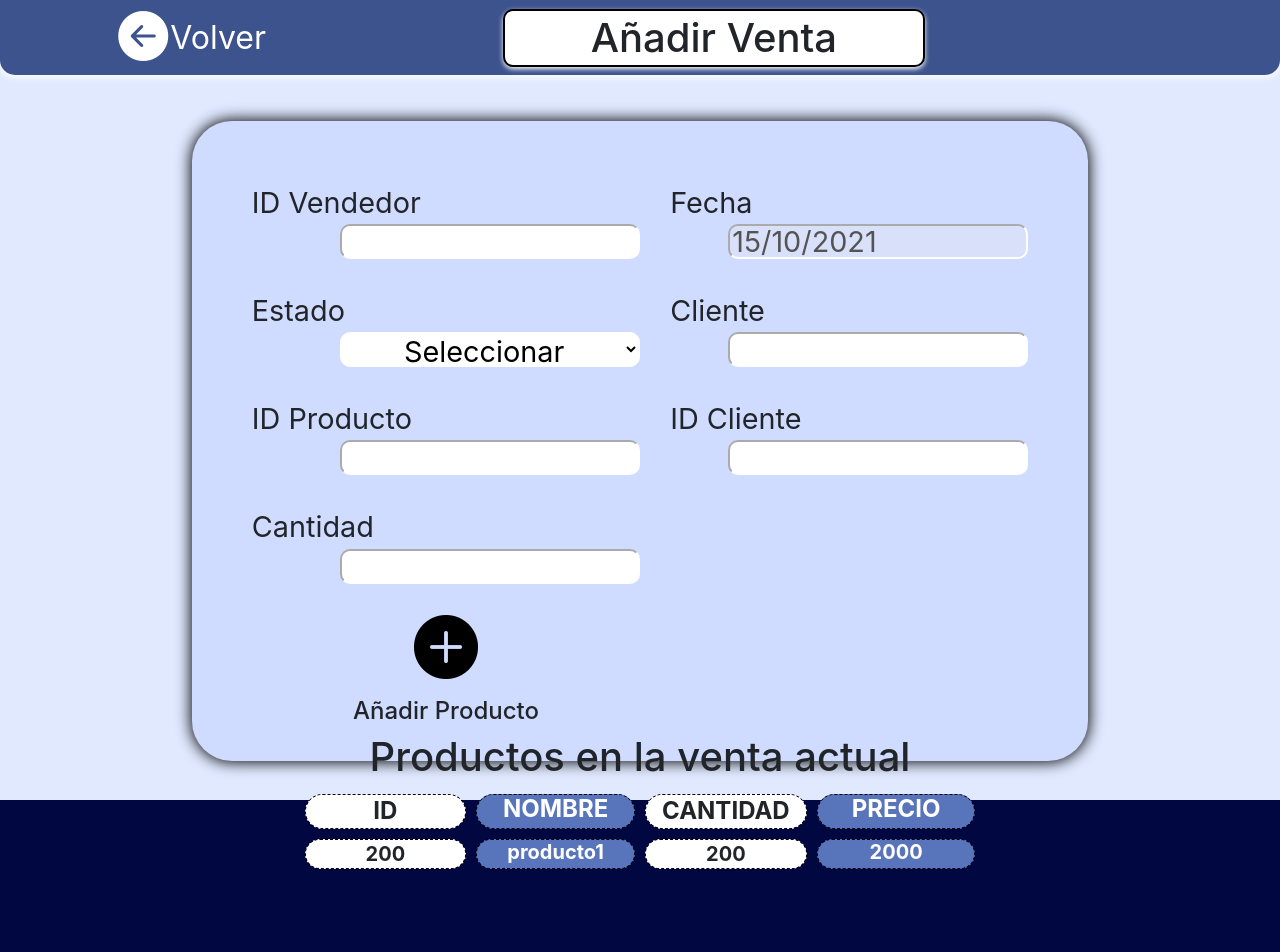
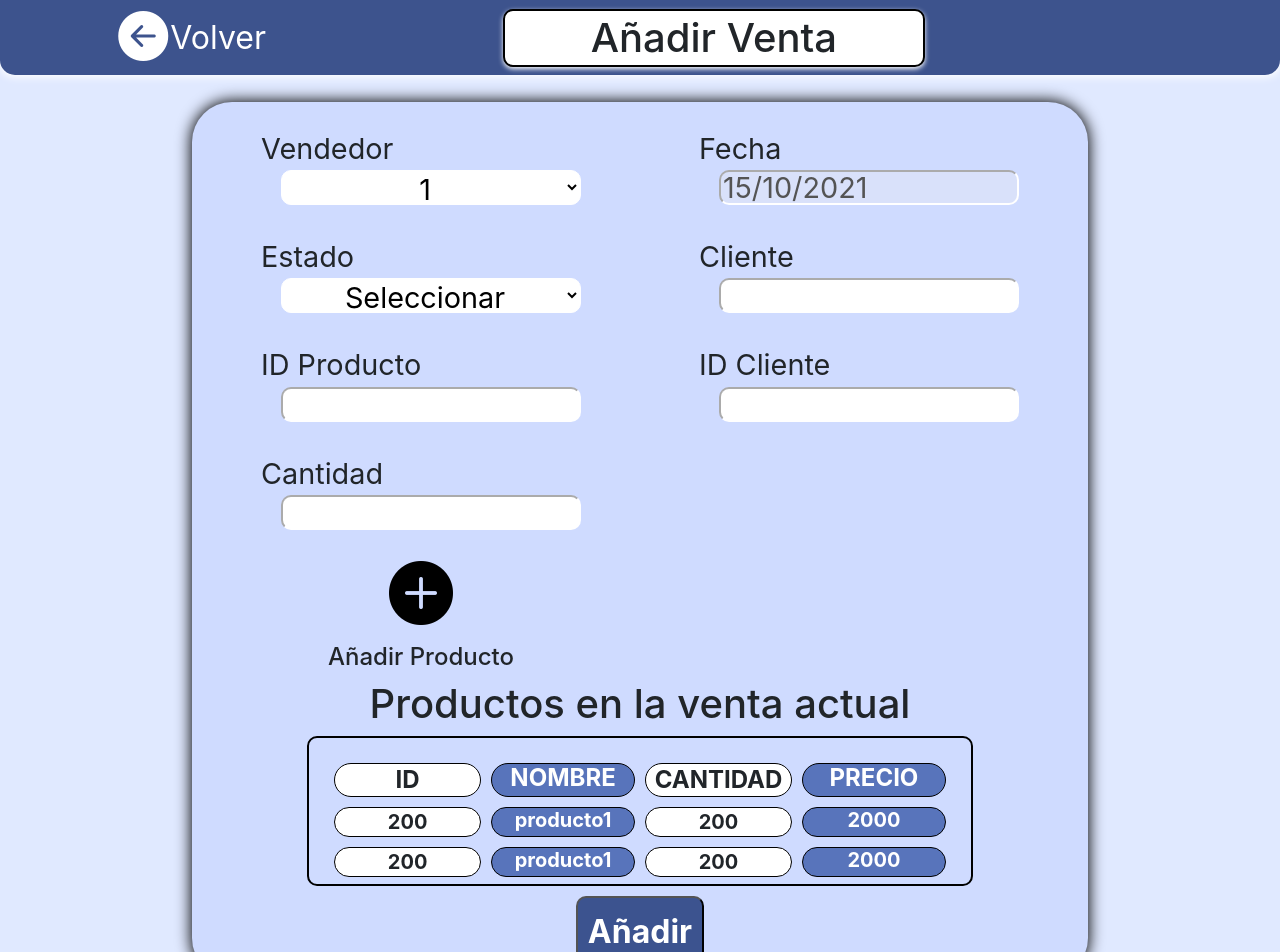
Before and after one commit to Alexcastr/deveApps, a React (Create React App) app: page /ventas/agregarventa in a window 1280 px wide. Shown: the top 952 px of the page. Built offline with nearby package versions, Linux system fonts and the light colour scheme.

Commit message:
Página de añadir venta arreglada

```diff
--- a/src/Components/FormBody.jsx
+++ b/src/Components/FormBody.jsx
@@ -1,6 +1,9 @@
 import React from "react";
 import ProductInSale from "./ProductInSale";
 const productsInSale = [
+  { id: 200, name: "producto1", amount: 200, singlePrice: 2000 },
+  { id: 200, name: "producto1", amount: 200, singlePrice: 2000 },
+  { id: 200, name: "producto1", amount: 200, singlePrice: 2000 },
   { id: 200, name: "producto1", amount: 200, singlePrice: 2000 },
 ];
 
@@ -8,7 +11,7 @@ var date = new Date();
 var dd = date.getDate();
 var mm = date.getMonth() + 1;
 var yy = date.getFullYear();
-console.log(date)
+console.log(date);
 var fechaActual = dd + "/" + mm + "/" + yy;
 
 const FormBody = () => {
@@ -18,16 +21,30 @@ const FormBody = () => {
         <div className="Div1">
           <div className="DivForm1">
             <label className="labelForm" htmlFor="ID">
-              ID Vendedor
-              <input className="InputForm" id="ID" required />
+              Vendedor
+              <select
+                className="InputForm"
+                id="SellerDropdown"
+                defaultValue=""
+                required
+              >
+                <option disabled value="">
+                  1
+                </option>
+                <option>2</option>
+                <option>3</option>
+                <option>4</option>
+              </select>
             </label>
             <label className="labelForm" htmlFor="Estado">
               Estado
               <select id="EstadoVenta" className="InputForm" required>
-          <option disabled selected>Seleccionar</option>
-          <option>En proceso</option>
-          <option>Entregada</option>
-          <option>Cancelada</option>
+                <option disabled selected>
+                  Seleccionar
+                </option>
+                <option>En proceso</option>
+                <option>Entregada</option>
+                <option>Cancelada</option>
               </select>
             </label>
             <label className="labelForm" htmlFor="IDProducto">
--- a/src/Components/salesBody.jsx
+++ b/src/Components/salesBody.jsx
@@ -1,10 +1,9 @@
 import React, { useState } from "react";
 import { Link } from "react-router-dom";
 import Sale from "./Sale";
-import Data from "../data.json";
 
 const SalesBody = () => {
-  const [tableData, setTableData] = useState(Data);
+  const [tableData, setTableData] = useState([]);
   const [filteringId, setFilteringId] = useState(false);
   const [filteringClientId, setFilteringClientId] = useState(false);
   const [filteringClient, setFilteringClient] = useState(false);
--- a/src/Styles/Body.css
+++ b/src/Styles/Body.css
@@ -1,6 +1,6 @@
 html,
 body {
-  height: 100%;
+  height: 100vh;
   background-color: #010740;
 }
 
--- a/src/Styles/formVentas.css
+++ b/src/Styles/formVentas.css
@@ -2,16 +2,16 @@
     background-color: #e0e9ff;
     display: flex;
     flex-direction: column;
-    height: 100vh;
+    overflow-y: hidden;
 }
 
 .FormVenta {
     background-color: #cfdbff;
     display: flex;
+    width: 70%;
     flex-direction: column;
-    height: 80%;
-    width: 70%;
-    margin: auto;
+    margin: 20px auto;
+    padding: 10px;
     border-radius: 40px;
     box-shadow: 0px 0px 15px 1px black;
 }
@@ -19,15 +19,11 @@
 .DivForm1 {
     display: flex;
     flex-direction: column;
-    margin-top: 5%;
-    margin-left: 5%;
 }
 
 .DivForm2 {
     display: flex;
     flex-direction: column;
-    margin-top: 5%;
-    margin-right: 5%;
     justify-content: flex-start;
 }
 
@@ -67,13 +63,13 @@
     border-color: white;
     width: 300px;
     height: 35px;
-    float: right;
+    display: block;
 }
 
 .Div1 {
     display: flex;
     flex-direction: row;
-    justify-content: center;
+    justify-content: space-around;
 }
 
 .addSaleButton {
@@ -117,13 +113,16 @@
     display: flex;
     flex-direction: column;
     text-align: center;
-    height: 300px;
+    height: 150px;
+    border: 2px black solid;
+    border-radius: 10px;
+    padding: 20px;
     width: 100%;
     overflow-y: scroll;
 }
 
 .productsInSaleItem1 {
-    border: 1px black dashed;
+    border: 1px black solid;
     border-radius: 20px;
     margin: 5px;
     text-align: center;
@@ -134,7 +133,7 @@
 }
 
 .productsInSaleItem2 {
-    border: 1px black dashed;
+    border: 1px black solid;
     border-radius: 20px;
     margin: 5px;
     text-align: center;
@@ -160,7 +159,8 @@
     transform: scale(1.1);
 }
 
-#EstadoVenta{
+#EstadoVenta,
+#SellerDropdown {
     background-color: white;
     color: black;
 }
```
